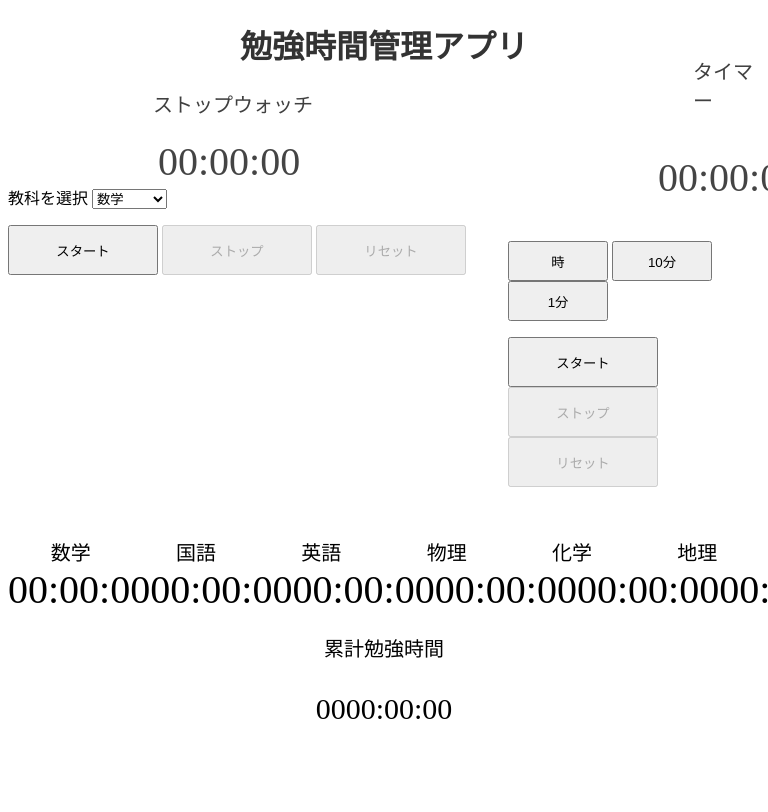
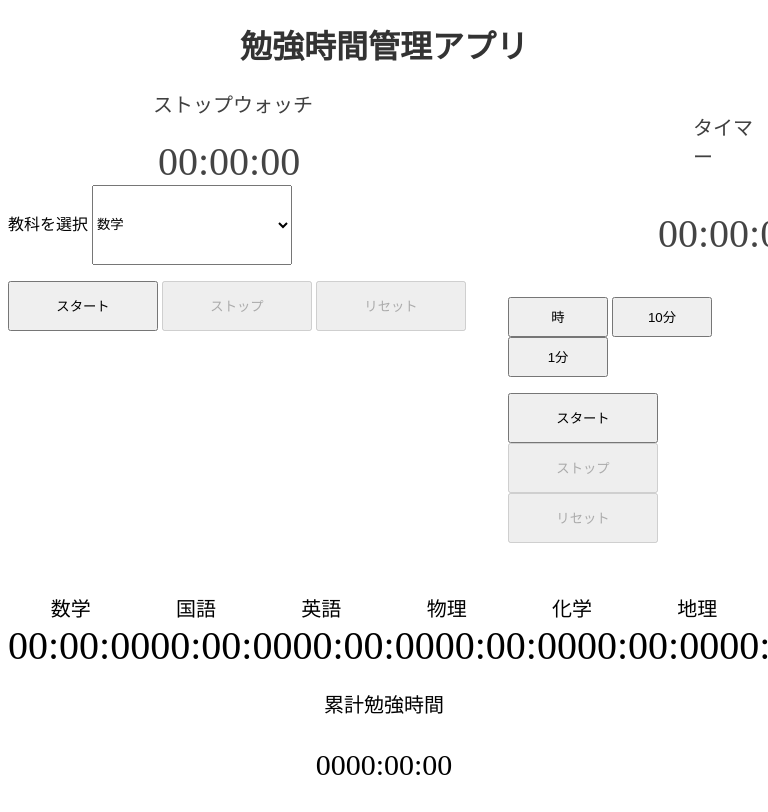
Before and after one commit to naeito/study.aq, a plain HTML site: page index.html in a window 768 px wide. Shown: the top 812 px of the page. Drawn offline with Linux system fonts and the light colour scheme.

Commit message:
Add files via upload

```diff
--- a/wani.css
+++ b/wani.css
@@ -51,7 +51,7 @@ h1{
 }
 @media screen and (min-width: 601px) and (max-width: 1000px ) {
     #subject{
-        width: 75px;
-        height: 20px;
+        width: 200px;
+        height: 80px;
     }
 }
```
